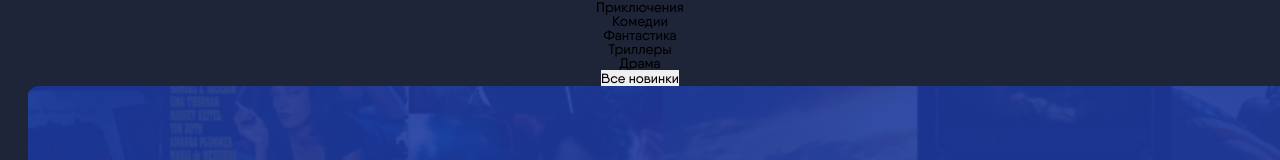
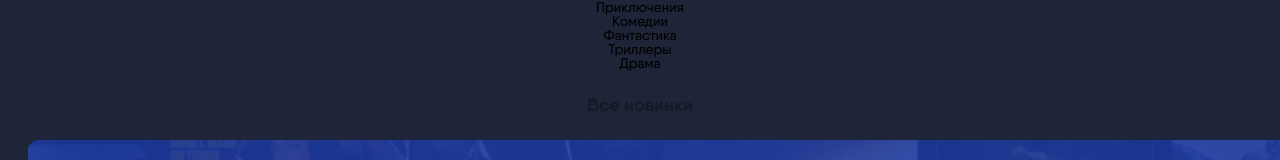
Before and after one commit to PavelLatmentsev/Online-Cinema, a React (Vite) app in the folder client/: page / in a window 1280 px wide. Shown: the part 394-554 px from the top of the page. Built offline with nearby package versions, Linux system fonts and the light colour scheme; no server answers; grey boxes are pictures that could not be loaded.

Commit message:
fix button

```diff
--- a/client/src/app/components/pages/mainPage/mainPage.tsx
+++ b/client/src/app/components/pages/mainPage/mainPage.tsx
@@ -2,6 +2,7 @@ import genreService from "../../../service/genre.service";
 import { useQuery } from "@tanstack/react-query";
 import { useGenreStore } from "../../../store/genreStore";
 import styles from "./mainPage.module.scss";
+import CommonButton from "../../common/button/commonButton";
 const MainPage = () => {
   const genre=useGenreStore(state=>state.genre);
   const setDatas=useGenreStore(state=>state.setData);
@@ -40,7 +41,7 @@ const { isLoading, isSuccess, error, data } = useQuery(
             </div>
            </div>
            <div></div>
-           <button>Все новинки</button>
+       <CommonButton background="transparent">Все новинки</CommonButton>
            </div>
         </div>
       </section>
```
